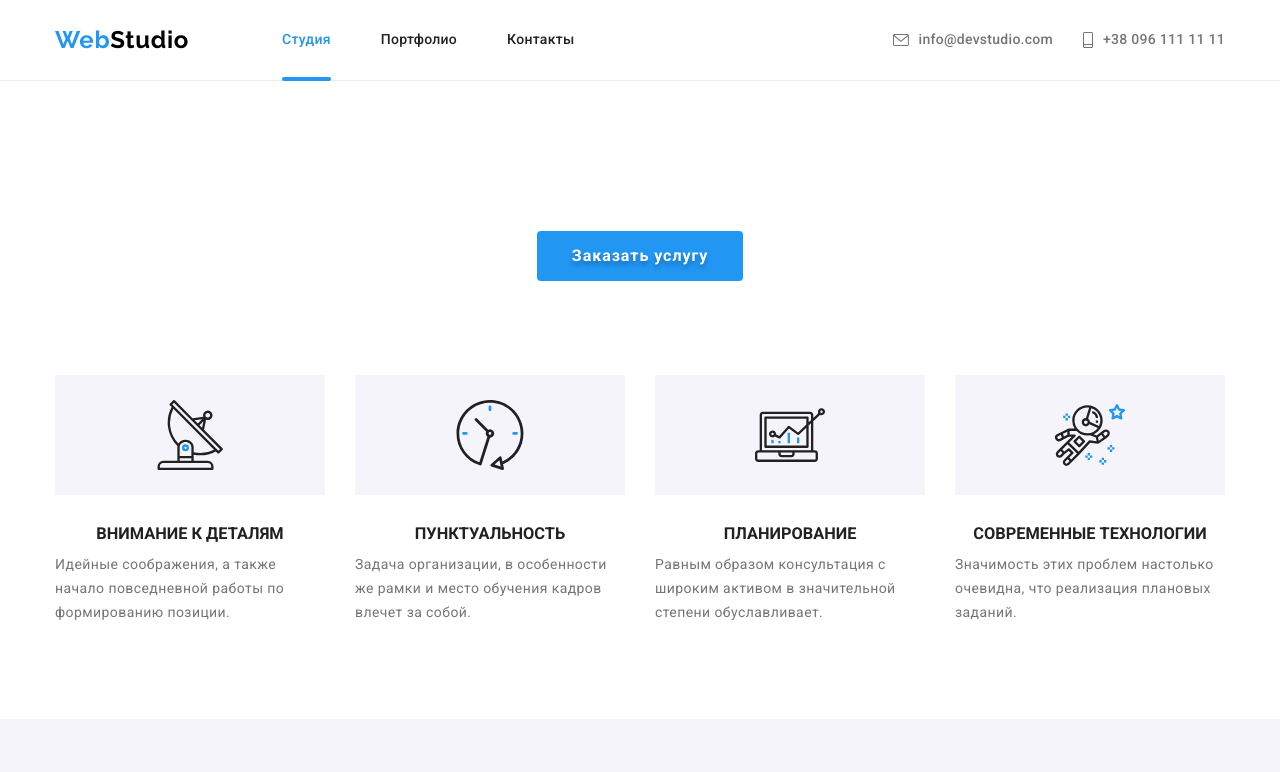
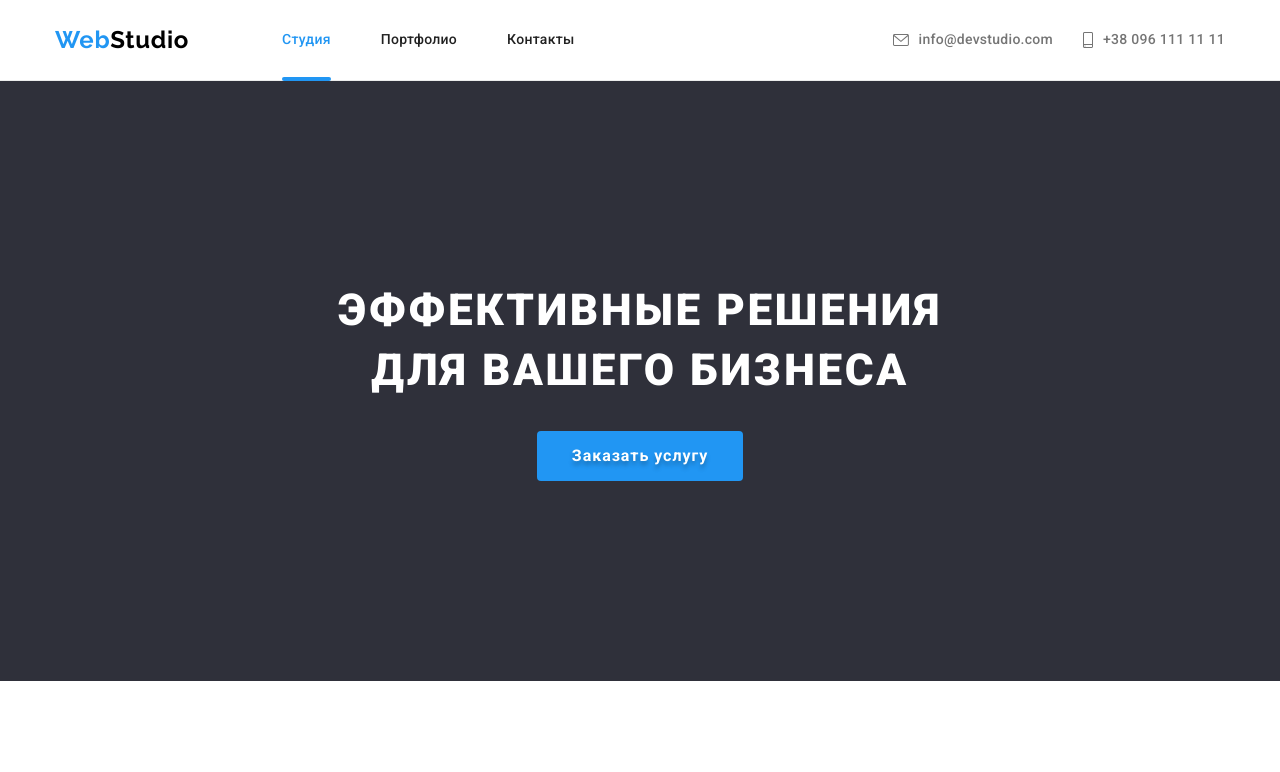
Before and after one commit to OlushkaO/MediaWork, a plain HTML site: page studio.html in a window 1280 px wide. Shown: the top 772 px of the page. Drawn offline with nearby package versions, Linux system fonts and the light colour scheme.

Commit message:
15.06.22

```diff
--- a/sass/components/студия/_section-hero.scss
+++ b/sass/components/студия/_section-hero.scss
@@ -1,36 +1,37 @@
-// .hero-background {
-//     min-width: 480px;
-//     height: 400px;
-//     padding-top: 118px;
-//     padding-bottom: 118px;
+.hero-background {
+    max-width: 480px;
+    width: 100%;
+    height: 400px;
+    padding-top: 118px;
+    padding-bottom: 118px;
+    background-size: 480px 400px;
 
-//     @media screen and (min-width: 480px) {
-//         width: 480px;
-//     }
 
-//     @media screen and (min-width: 768px) {
-//         width: 768px;
-//     }
+    @media screen and (min-width: 768px) {
+        max-width: 768px;
+        width: 100%;
+    }
 
-//     @media screen and (min-width: 1200px) {
-//         width: 1600px;
-//         height: 600px;
-//         padding-top: 200px;
-//         padding-bottom: 200px;
-//     }
+    @media screen and (min-width: 1200px) {
+        max-width: 1600px;
+        width: 100%;
+        height: 600px;
+        padding-top: 200px;
+        padding-bottom: 200px;
+    }
 
-//     margin-left: auto;
-//     margin-right: auto;
-// background-color: $footer-background-color;
+    margin-left: auto;
+    margin-right: auto;
+    background-color: $footer-background-color;
 
-// background-image: linear-gradient(to right,
-//      rgba(47, 48, 58, 0.4),
-//      rgba(47, 48, 58, 0.4)),
-//         url(../images/img-hero.jpg);
-// background-repeat: no-repeat;
-// background-position: center;
-// background-size: auto;
-// }
+    //     // background-image: linear-gradient(to right,
+    //     //      rgba(47, 48, 58, 0.4),
+    //     //      rgba(47, 48, 58, 0.4)),
+    //     //         url(../images/img-hero.jpg);
+    //     // background-repeat: no-repeat;
+    //     // background-position: center;
+    //     // background-size: auto;
+}
 
 .hero__title {
     color: $light-maintext-color;
@@ -47,10 +48,12 @@
     letter-spacing: 0.06em;
     text-transform: uppercase;
     display: block;
-    width: 360px;
+    width: 100%;
+    max-width: 360px;
 
     @media screen and (min-width: 1200px) {
-        width: 696px;
+        max-width: 696px;
+        width: 100%;
     }
 
     margin-left: auto;
```
Also changed, not shown: css/main.css, css/main.min.css, images/img-пк.jpg (added), images/img-пл.jpg (added), images/img-тел.jpg (added), 2 other files.
